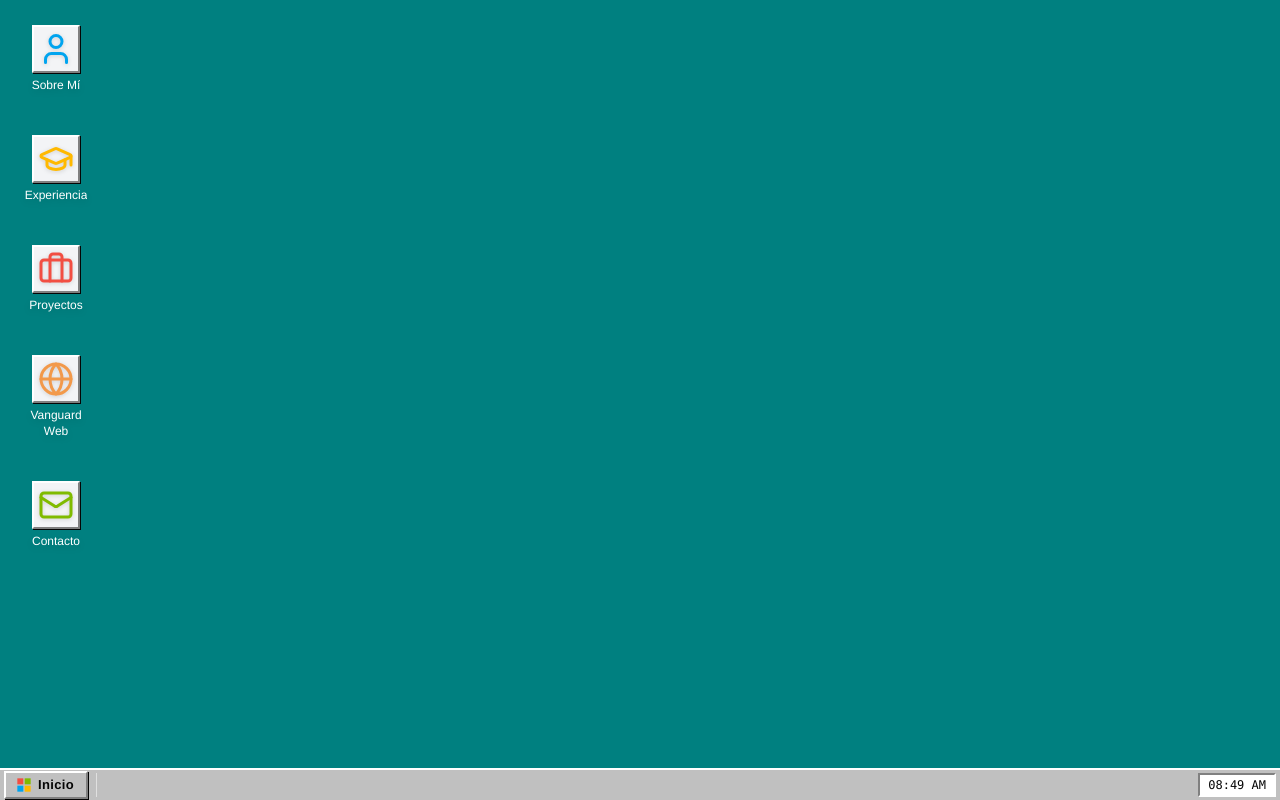
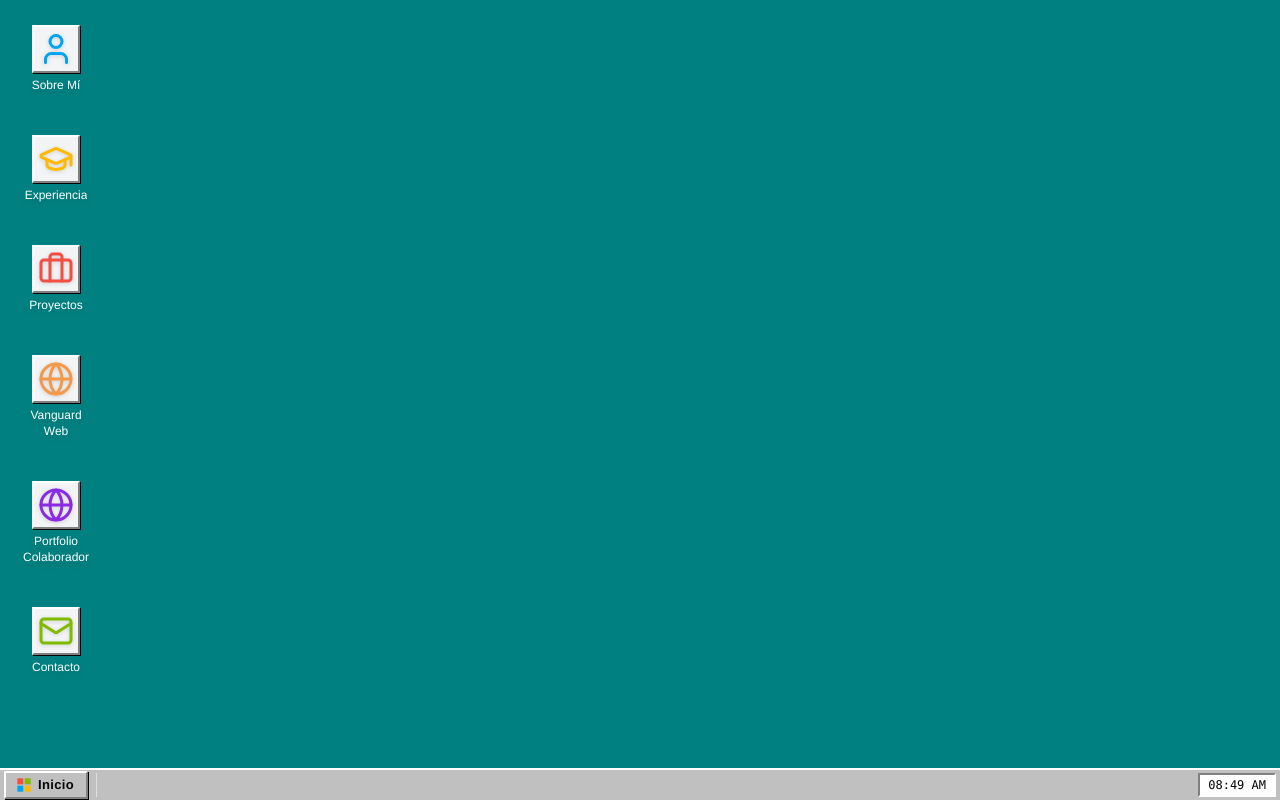
Before and after one commit to ivanmunozmoreno46/PortfolioOS, a React (Vite) app: page / in a window 1280 px wide. Built offline with nearby package versions, Linux system fonts and the light colour scheme.

Commit message:
feat(shortcuts): Add external URL support for shortcuts
Allows adding shortcuts that open external URLs in a new tab instead of an internal window. This is useful for linking to live demos or external portfolios.

```diff
--- a/src/App.tsx
+++ b/src/App.tsx
@@ -16,6 +16,7 @@ type ShortcutDef = {
   icon: React.ReactNode;
   content: React.ReactNode;
   noPadding?: boolean;
+  externalUrl?: string; // Add optional external URL flag
 };
 
 export const OsContext = createContext<{
@@ -30,6 +31,7 @@ export const DesktopShortcuts: ShortcutDef[] = [
   { id: 'experience', title: 'Experiencia', icon: <GraduationCap size={36} color="#FFB900" className="drop-shadow-sm" />, content: <ExperienceContent /> },
   { id: 'projects', title: 'Proyectos', icon: <Briefcase size={36} color="#F24E42" className="drop-shadow-sm" />, content: <ProjectsContent /> },
   { id: 'vanguard', title: 'Vanguard Web', icon: <Globe size={36} color="#F2994A" className="drop-shadow-sm" />, content: <iframe src="https://vanguardweb-beta.vercel.app/" className="w-full h-full border-none" title="Vanguard Web" />, noPadding: true },
+  { id: 'portfolio-afc', title: 'Portfolio Colaborador', icon: <Globe size={36} color="#8A2BE2" className="drop-shadow-sm" />, content: null, externalUrl: 'https://portfolioafc.vercel.app/' },
   { id: 'contact', title: 'Contacto', icon: <Mail size={36} color="#80BB00" className="drop-shadow-sm" />, content: <ContactContent /> }
 ];
 
@@ -38,6 +40,12 @@ export default function App() {
   const [highestZIndex, setHighestZIndex] = useState(1);
 
   const openWindow = (shortcut: ShortcutDef) => {
+    // Check if it's an external link
+    if (shortcut.externalUrl) {
+      window.open(shortcut.externalUrl, '_blank', 'noopener,noreferrer');
+      return;
+    }
+
     const existing = windows.find(w => w.id === shortcut.id);
 
     if (existing) {
```
